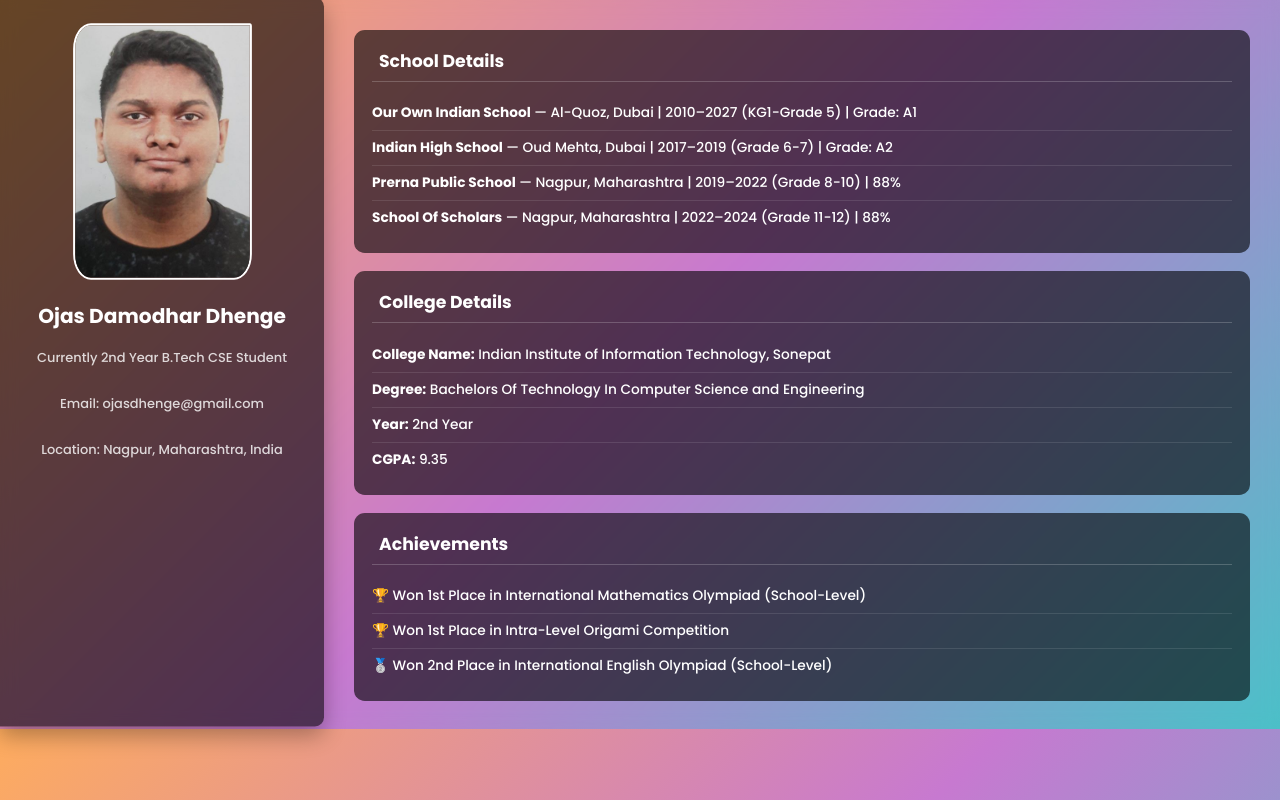
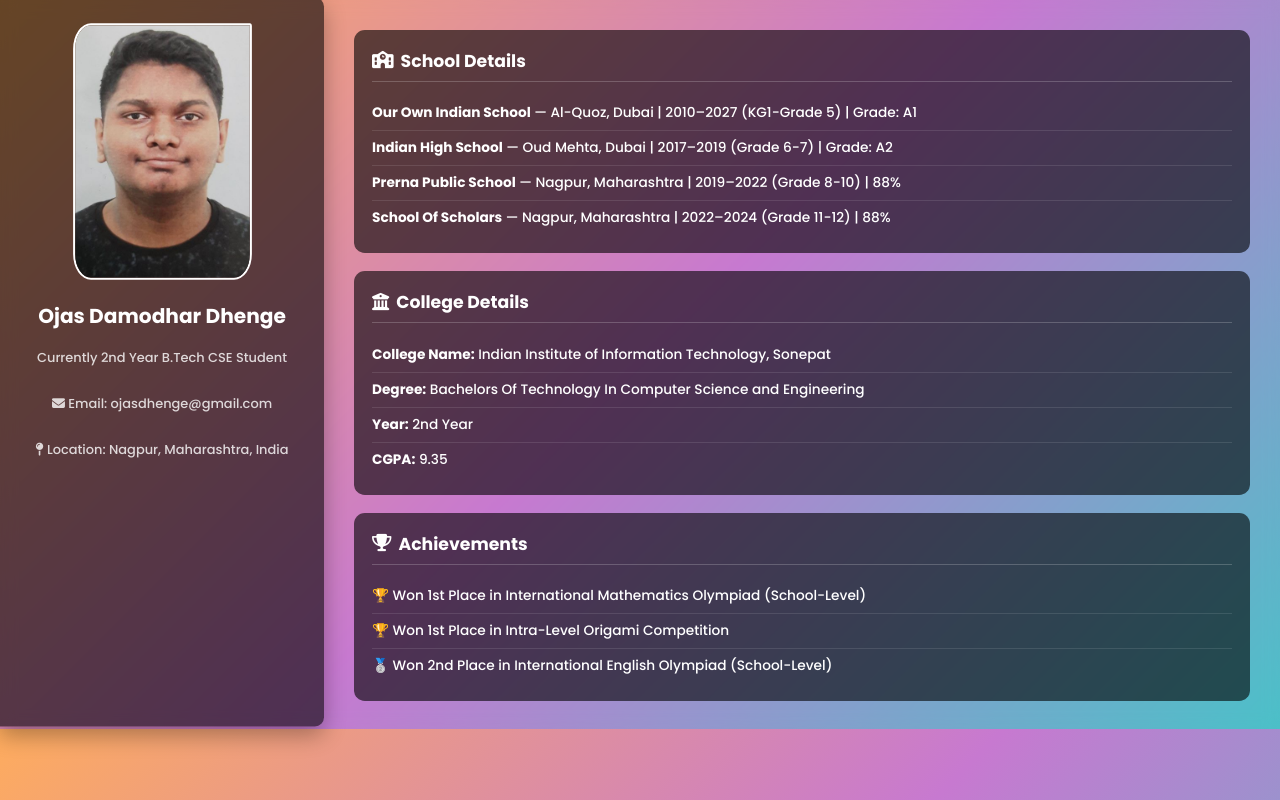
Before and after one commit to OjasDamodharDhenge/PersonalPortfolio, a plain HTML site: page index.html in a window 1280 px wide. Drawn offline with Linux system fonts and the light colour scheme.

Commit message:
Update index.html

```diff
--- a/index.html
+++ b/index.html
@@ -5,7 +5,7 @@
 <meta name="viewport" content="width=device-width, initial-scale=1.0">
 <title>Student Portfolio - Ojas Dhenge</title>
 <link rel="stylesheet" href="Portfolio.css">
-<!-- <link rel="stylesheet" href="https://cdnjs.cloudflare.com/ajax/libs/font-awesome/6.5.0/css/all.min.css"> -->
+<link rel="stylesheet" href="https://cdnjs.cloudflare.com/ajax/libs/font-awesome/6.5.0/css/all.min.css">
 </head>
 <body>
 
```
